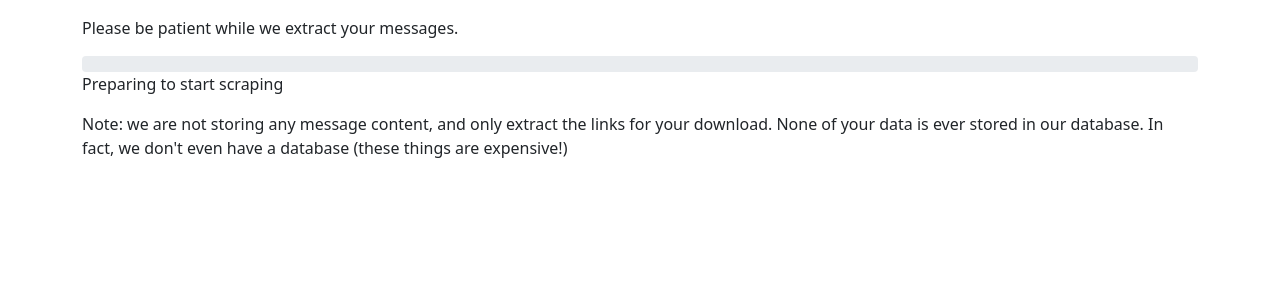
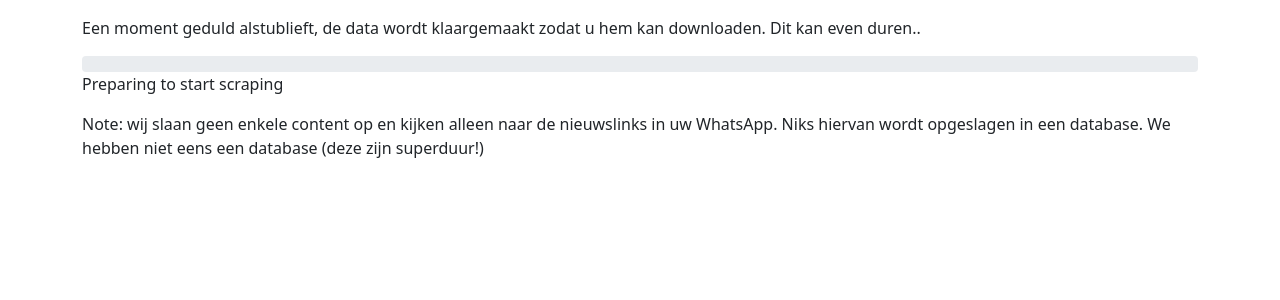
Before and after one commit to jettruigrok/donapp, a Flask app: template donapp/templates/prepare.html in a window 1280 px wide. Shown: the top 300 px of the page. Run offline with Flask 2, Linux system fonts and the light colour scheme; the template is opened without the code that fills it, so the values that code supplies are empty.

Commit message:
Update prepare.html

```diff
--- a/donapp/templates/prepare.html
+++ b/donapp/templates/prepare.html
@@ -44,13 +44,13 @@ check_status()
 
 </script>
 
-<p>Please be patient while we extract your messages.</p>
+<p>Een moment geduld alstublieft, de data wordt klaargemaakt zodat u hem kan downloaden. Dit kan even duren..</p>
 
 <div class="progress">
 <div id="progress" class="progress-bar" role="progressbar" aria-valuenow="0" aria-valuemin="0" aria-valuemax="100"></div>
 </div>
 <p id="message">Preparing to start scraping</p>
 
-<p>Note: we are not storing any message content, and only extract the links for your download. None of your data is ever
-stored in our database. In fact, we don't even have a database (these things are expensive!)</p>
+<p>Note: wij slaan geen enkele content op en kijken alleen naar de nieuwslinks in uw WhatsApp.
+Niks hiervan wordt opgeslagen in een database. We hebben niet eens een database (deze zijn superduur!)</p>
 {% endblock %}
```
